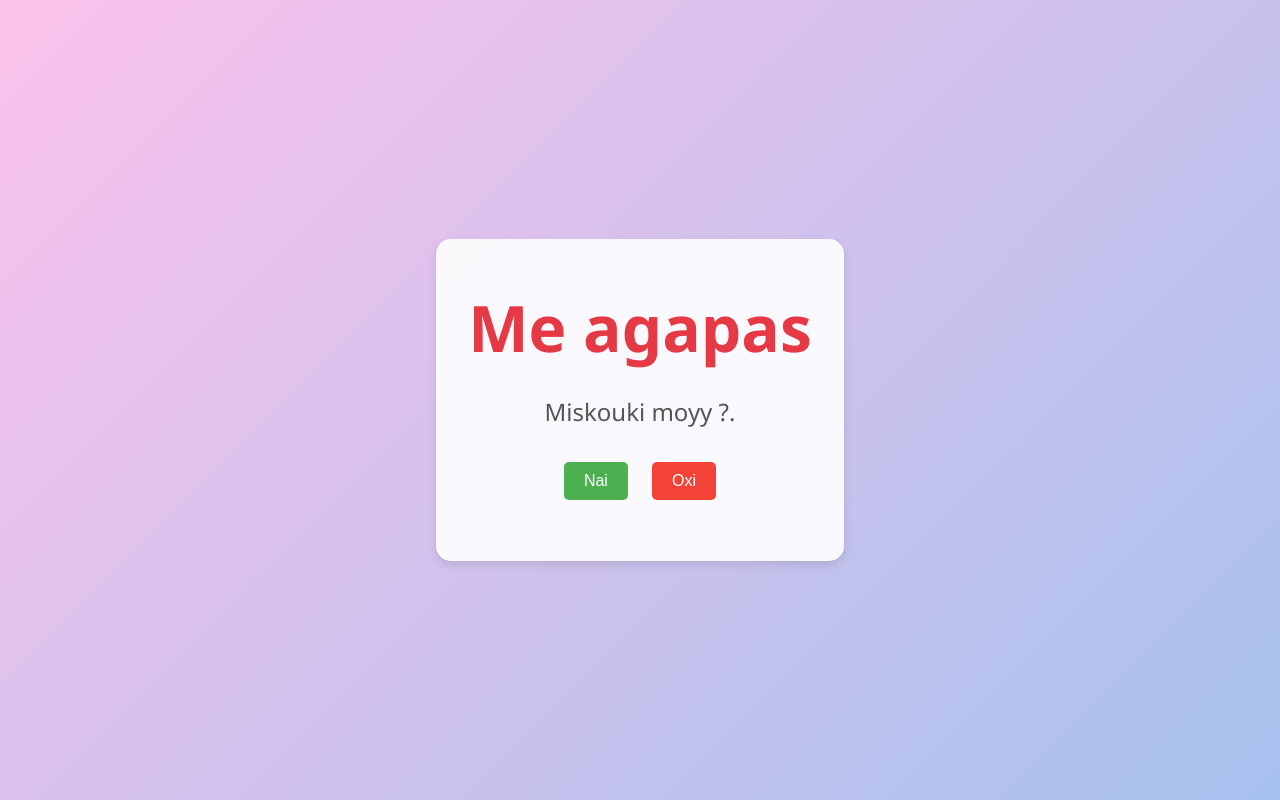
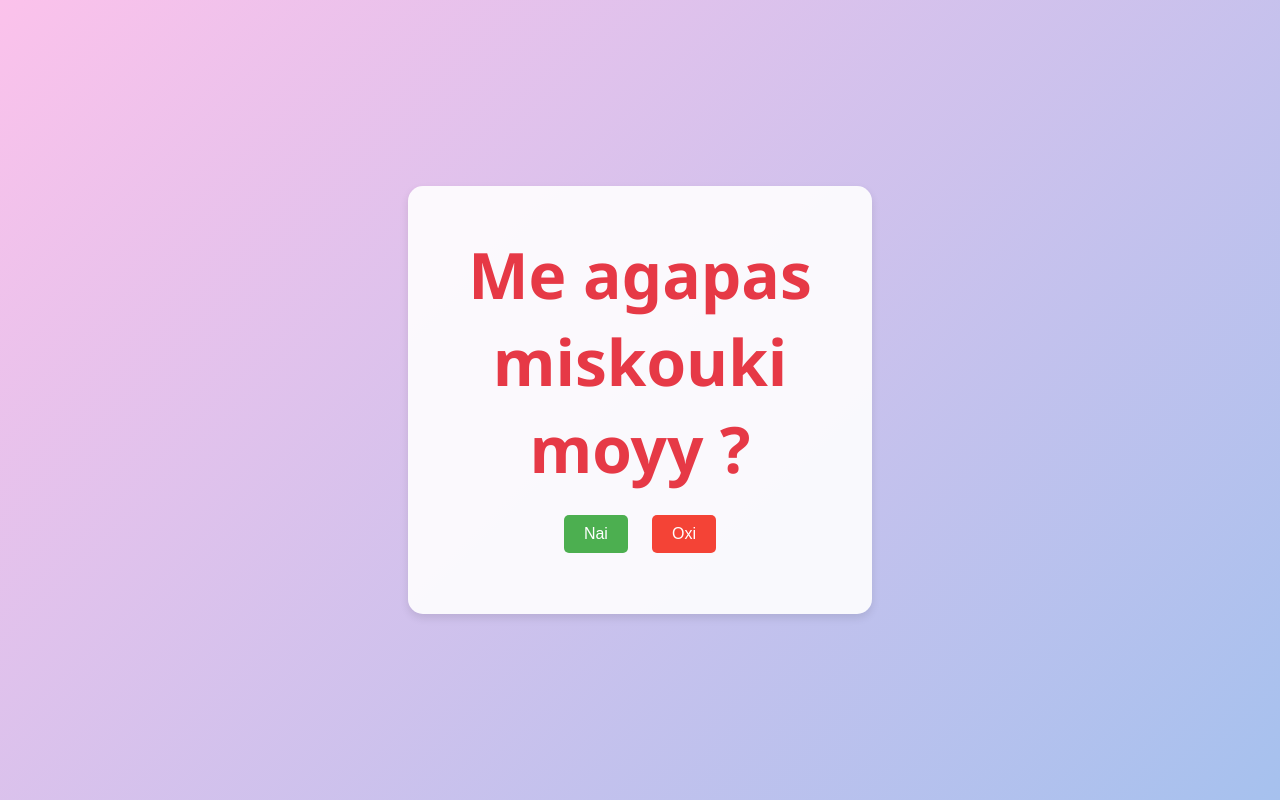
Before and after one commit to JackHat1/JackHat1.love-message.io, a plain HTML site: page index.html in a window 1280 px wide. Drawn offline with Linux system fonts and the light colour scheme.

Commit message:
Update index.html

```diff
--- a/index.html
+++ b/index.html
@@ -73,8 +73,7 @@
 </head>
 <body>
     <div class="container">
-        <h1>Me agapas </h1>
-        <p>Miskouki moyy ?.</p>
+        <h1>Me agapas miskouki moyy ? </h1>
         <div>
             <button class="yes-btn" onclick="handleYes()">Nai</button>
             <button class="no-btn" onclick="handleNo()">Oxi</button>
```
